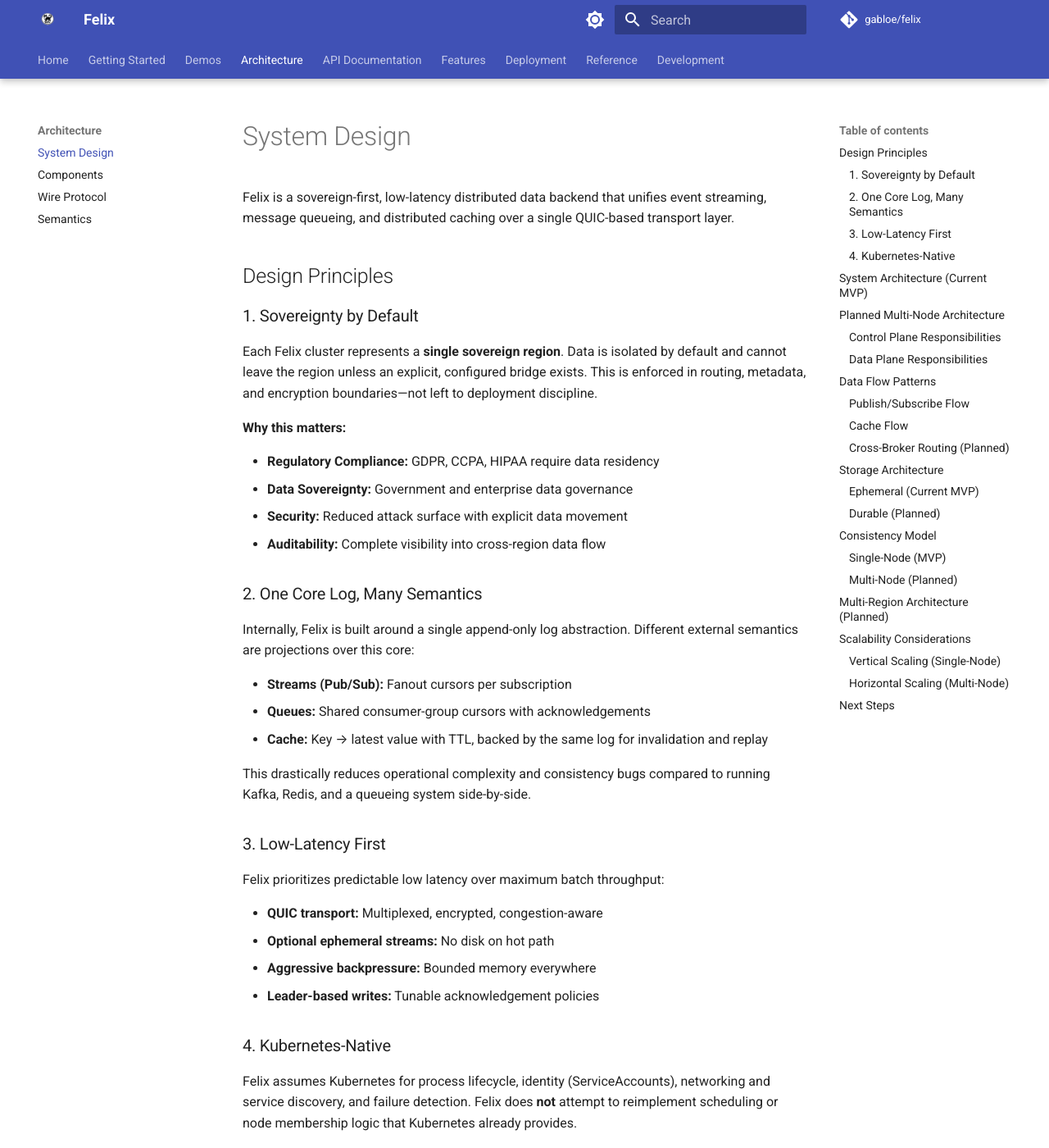
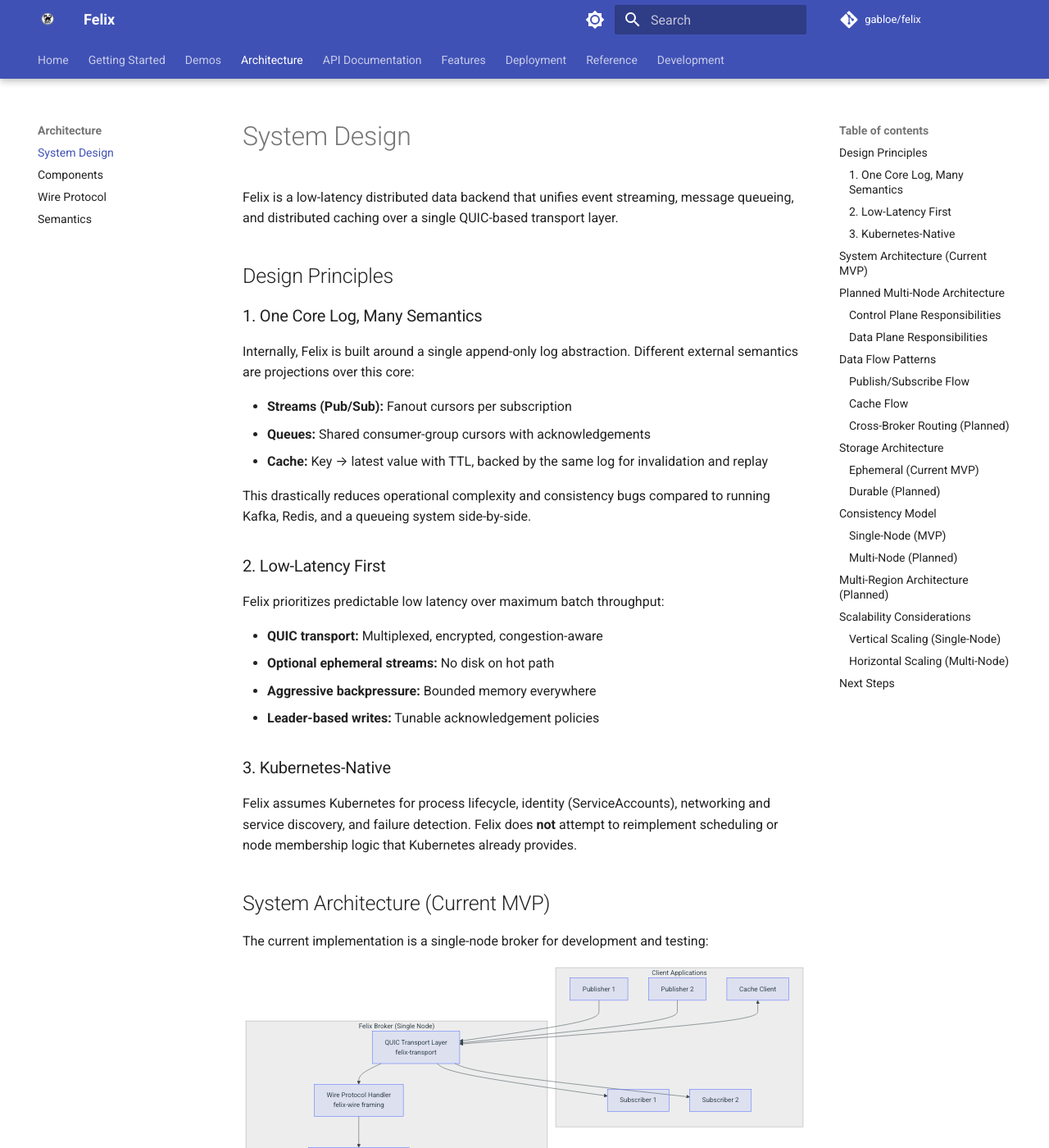
Before and after one commit to gabloe/felix, an MkDocs documentation site: the page built from docs-site/docs/architecture/system-design.md, in a window 1280 px wide and 1400 px high. Shown: the whole window at 82% size. Built offline with MkDocs 1.6.1 and Material for MkDocs 9.7.7, drawn with Linux system fonts in a browser that asks for light colours; comment, search, counter and statistics services are not loaded; the version menu is left out; some of the changed text lies outside the part shown.

Commit message:
Fix inaccuracies in docs

````diff
--- a/docs-site/docs/architecture/system-design.md
+++ b/docs-site/docs/architecture/system-design.md
@@ -1,21 +1,10 @@
 # System Design
 
-Felix is a sovereign-first, low-latency distributed data backend that unifies event streaming, message queueing, and distributed caching over a single QUIC-based transport layer.
+Felix is a low-latency distributed data backend that unifies event streaming, message queueing, and distributed caching over a single QUIC-based transport layer.
 
 ## Design Principles
 
-### 1. Sovereignty by Default
-
-Each Felix cluster represents a **single sovereign region**. Data is isolated by default and cannot leave the region unless an explicit, configured bridge exists. This is enforced in routing, metadata, and encryption boundaries—not left to deployment discipline.
-
-**Why this matters:**
-
-- **Regulatory Compliance:** GDPR, CCPA, HIPAA require data residency
-- **Data Sovereignty:** Government and enterprise data governance
-- **Security:** Reduced attack surface with explicit data movement
-- **Auditability:** Complete visibility into cross-region data flow
-
-### 2. One Core Log, Many Semantics
+### 1. One Core Log, Many Semantics
 
 Internally, Felix is built around a single append-only log abstraction. Different external semantics are projections over this core:
 
@@ -34,7 +23,7 @@ Felix prioritizes predictable low latency over maximum batch throughput:
 - **Aggressive backpressure:** Bounded memory everywhere
 - **Leader-based writes:** Tunable acknowledgement policies
 
-### 4. Kubernetes-Native
+### 3. Kubernetes-Native
 
 Felix assumes Kubernetes for process lifecycle, identity (ServiceAccounts), networking and service discovery, and failure detection. Felix does **not** attempt to reimplement scheduling or node membership logic that Kubernetes already provides.
 
@@ -328,13 +324,15 @@ flowchart LR
     style Bridge fill:#ffe1e1
 ```
 
-**Bridge characteristics:**
+**Target bridge characteristics (not yet built):**
 
 - **Explicit Configuration:** No implicit data movement
 - **Stream Allowlist:** Only specified streams replicate
 - **Independent Encryption:** Per-region key contexts
 - **Audit Trail:** Complete log of cross-region data movement
-- **Compliance:** Satisfies strict data sovereignty requirements
+
+None of this has been implemented or audited; do not rely on it for
+regulatory or compliance purposes until it ships.
 
 ## Scalability Considerations
 
--- a/docs-site/docs/getting-started/overview.md
+++ b/docs-site/docs/getting-started/overview.md
@@ -10,18 +10,7 @@ Felix is a low-latency, QUIC-based distributed data backend that unifies three c
 
 Felix is built around core principles that differentiate it from traditional message brokers and caches:
 
-### 1. Sovereignty by Default
-
-Each Felix cluster represents a **single sovereign region**. Data cannot leave the region unless an explicit, configured bridge exists. This isn't just a deployment suggestion—it's enforced in routing, metadata, and encryption boundaries.
-
-This design is critical for:
-
-- Financial services with regional data regulations
-- Healthcare systems with patient data residency requirements
-- Government systems with strict data sovereignty rules
-- Multi-tenant SaaS platforms with customer-specific compliance needs
-
-### 2. Low Latency First
+### 1. Low Latency First
 
 Felix prioritizes **predictable low latency** over maximum batch throughput:
 
@@ -46,7 +35,7 @@ Internally, Felix uses a single append-only log abstraction. Different external
 
 This eliminates the operational complexity and consistency bugs from running multiple systems (Kafka + Redis + RabbitMQ) side-by-side.
 
-### 4. Kubernetes-Native
+### 3. Kubernetes-Native
 
 Felix assumes Kubernetes for:
 
````
Also changed, not shown: other parts of docs-site/docs/architecture/system-design.md (+9 -2 lines), other parts of docs-site/docs/getting-started/overview.md (+1 -1 lines), docs-site/docs/index.md (+1 -5 lines), docs-site/docs/reference/faq.md (+1 -1 lines), docs/architecture.md (+12 -13 lines), docs/design.md (+13 -7 lines).
